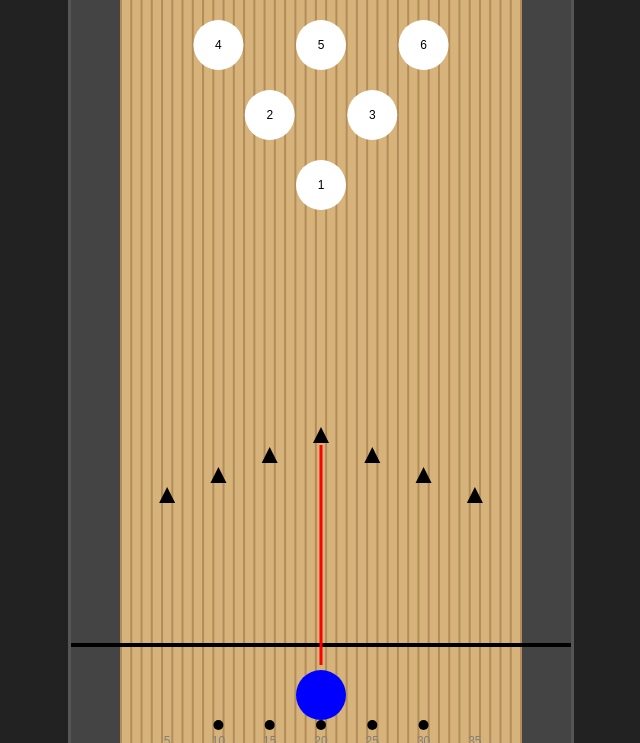
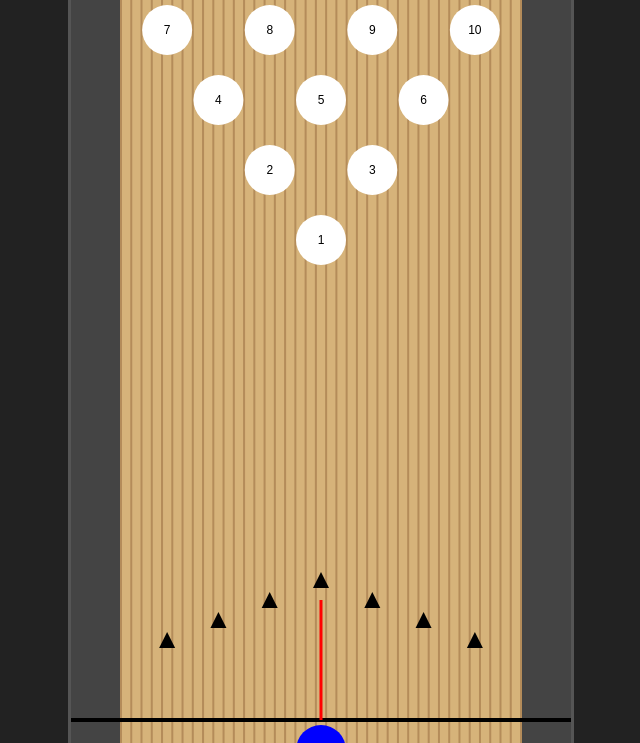
Before and after one commit to plus19780724/bowlingsimulater, a plain HTML site: page index.html in a window 1280 px wide. Shown: the part 106-849 px from the top of the page, without its empty margins (319-959 px from the left). Drawn offline with Linux system fonts and the light colour scheme.

Commit message:
Update index.html

```diff
--- a/index.html
+++ b/index.html
@@ -74,6 +74,8 @@
 </style>
 </head>
 <body>
+
+<h2>ボウリングラインシミュレーター</h2>
 
 <div>
 立ち位置：<span id="startPos">20</span>枚目
@@ -210,13 +212,13 @@
     // スパット
 
 	const spats=[
-		{ board:5, y:550},
-		{ board:10, y:530},
-		{ board:15, y:510},
-		{ board:20, y:490},
-		{ board:25, y:510},
-		{ board:30, y:530},
-		{ board:35, y:550},
+		{ board:5, y:640},
+		{ board:10, y:620},
+		{ board:15, y:600},
+		{ board:20, y:580},
+		{ board:25, y:600},
+		{ board:30, y:620},
+		{ board:35, y:640},
 
 		];
 
@@ -295,8 +297,8 @@
 	ctx.lineWidth = 4;
 
 	ctx.beginPath();
-	ctx.moveTo(0, 700);
-	ctx.lineTo(canvas.width, 700);
+	ctx.moveTo(0, 720);
+	ctx.lineTo(canvas.width, 720);
 	ctx.stroke();
 
 
@@ -314,7 +316,7 @@
 
     ctx.lineTo(
         boardToX(targetBoard),
-        500
+        600
     );
 
     ctx.stroke();
@@ -389,7 +391,7 @@
     const startY = 720;
 
     const spatX = boardToX(targetBoard);
-    const spatY = 500;
+    const spatY = 600;
 
     const dx = spatX - startX;
     const dy = spatY - startY;
```
